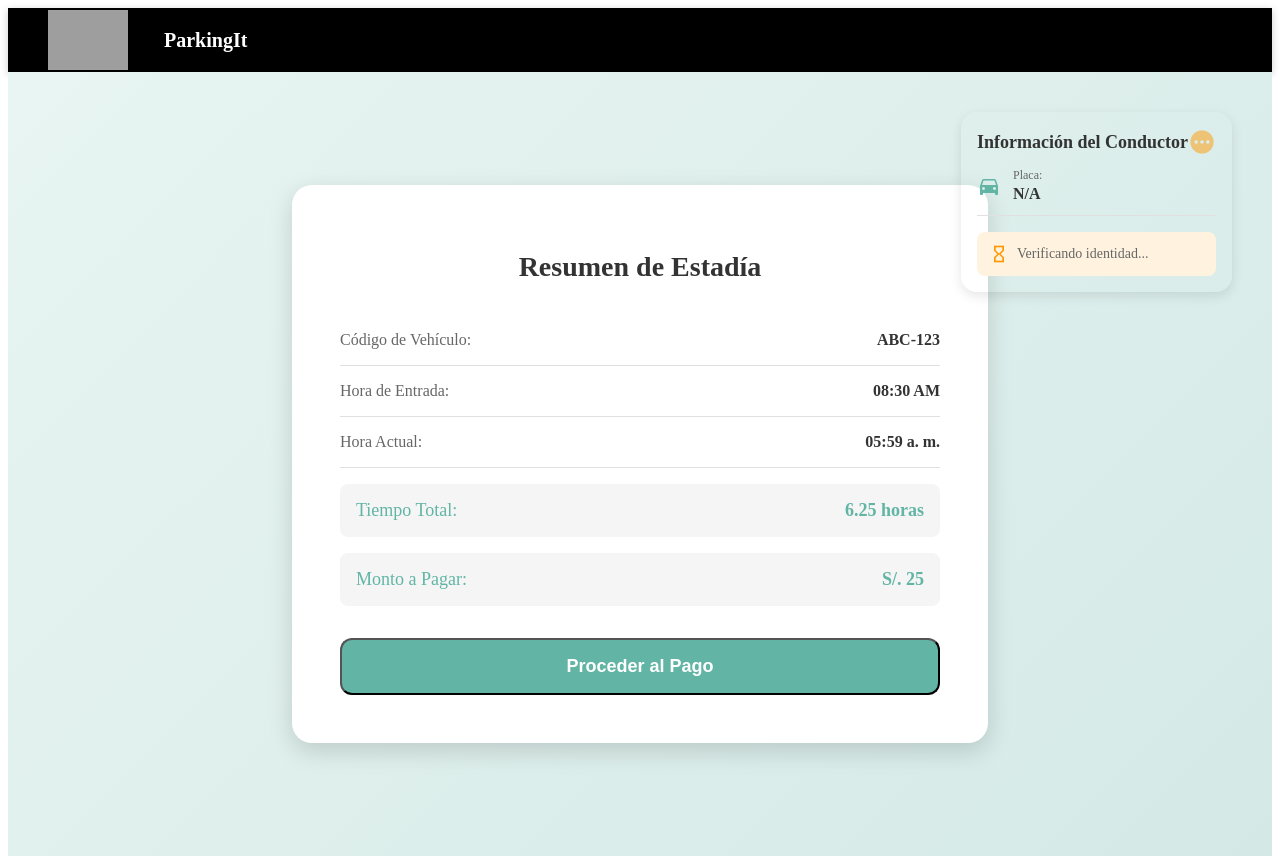
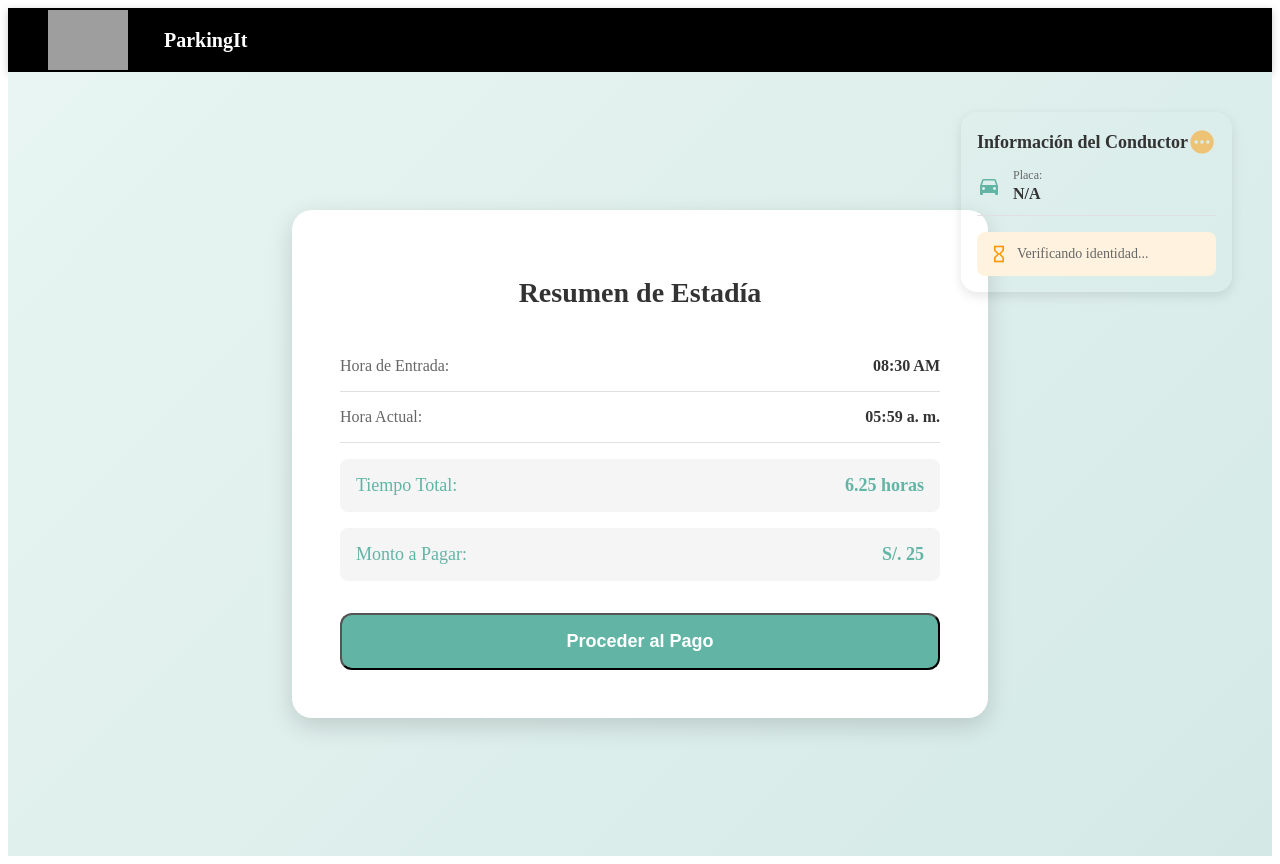
Before and after one commit to UPCParkingIt/Frontend-ParkingIt, an Angular app: page /driver/exit/menu in a window 1280 px wide. Built offline with nearby package versions, Linux system fonts and the light colour scheme; no server answers; grey boxes are pictures that could not be loaded.

Commit message:
fix: remove vehicle code from exit menu summary

```diff
--- a/src/app/payment/pages/driver-exit-menu.component/driver-exit-menu.component.html
+++ b/src/app/payment/pages/driver-exit-menu.component/driver-exit-menu.component.html
@@ -10,10 +10,6 @@
       <h1>Resumen de Estadía</h1>
 
       <div class="info-section">
-        <div class="info-item">
-          <span class="label">Código de Vehículo:</span>
-          <span class="value">{{ vehicleCode }}</span>
-        </div>
 
         <div class="info-item">
           <span class="label">Hora de Entrada:</span>
```
